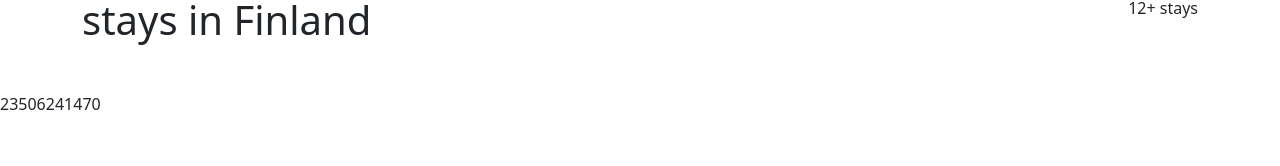
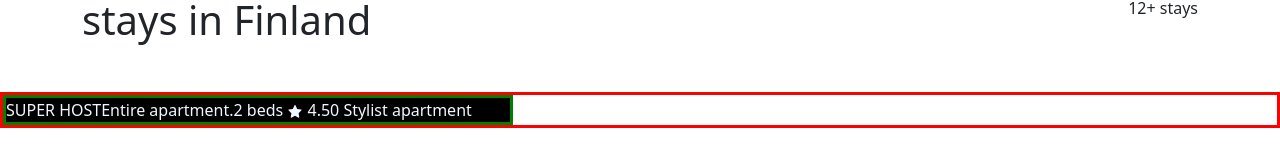
Before and after one commit to fiokee/Windbnb, a React (Create React App) app: page / in a window 1280 px wide. Shown: the part 370-536 px from the top of the page. Built offline with nearby package versions, Linux system fonts and the light colour scheme; a web font is replaced by a local one.

Commit message:
fixing bug

```diff
--- a/package.json
+++ b/package.json
@@ -10,6 +10,7 @@
     "react": "^18.2.0",
     "react-bootstrap": "^2.7.0",
     "react-dom": "^18.2.0",
+    "react-icons": "^4.7.1",
     "react-scripts": "5.0.1",
     "web-vitals": "^2.1.4"
   },
--- a/src/components/cards/CardList.js
+++ b/src/components/cards/CardList.js
@@ -1,11 +1,15 @@
-import React, {Fragment, useState} from 'react'
+import React, {Fragment, useState, useEffect} from 'react'
 import Button from 'react-bootstrap/Button';
 import Card from 'react-bootstrap/Card';
 import data from '../stays.json'
 import './cardlist.css'
+import { AiFillStar } from 'react-icons/ai';
+
 export const CardList = () => {
-  const [card, setCard] = useState(data)
-
+  const [card, setCard] = useState([])
+    useEffect(()=>{
+      setCard(data)
+    }, [])
   return (
    <Fragment>
     <div className='container'>
@@ -14,10 +18,19 @@
     </div>
 
     <div class="card-container">
+      {card.map((cards)=>{
+        return(
+          <div/>
+        )
+        console.log(cards.photo)
+      })
+      }
    <div class="container__info">
-    <span><i class="fas fa-eye"></i>2350</span>
-    <span><i class="fas fa-comment-alt"></i>624</span>
-    <span><i class="fas fa-download"></i>1470</span>
+    <img></img>
+    <span>SUPER HOST</span>
+    <span>Entire apartment.2 beds <AiFillStar/> 4.50</span>
+    <span> Stylist apartment</span>
+
    </div>
     </div>
    </Fragment>
--- a/src/components/cards/cardlist.css
+++ b/src/components/cards/cardlist.css
@@ -4,3 +4,17 @@
     margin: 20px;
     padding: 20px;
 }
+
+.card-container{
+    display: flex;
+    flex-wrap: wrap;
+    border: solid red;
+}
+
+.container__info{
+    display: block;
+    width: 40%;
+    background-color: black;
+    color: aliceblue;
+    border: solid green;
+}
```
Also changed, not shown: 1 other file (tests, documents, lock files or other folders).
